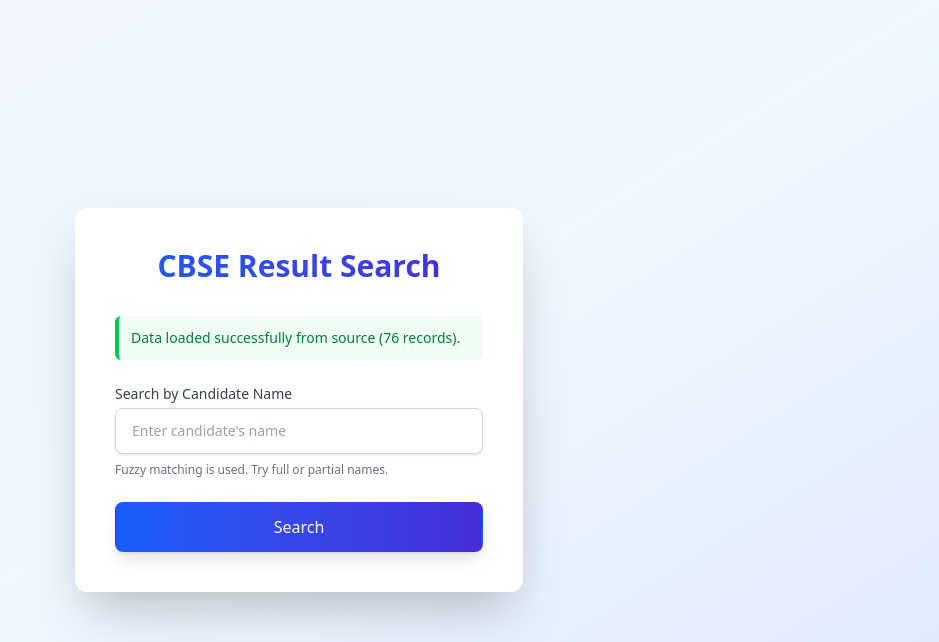
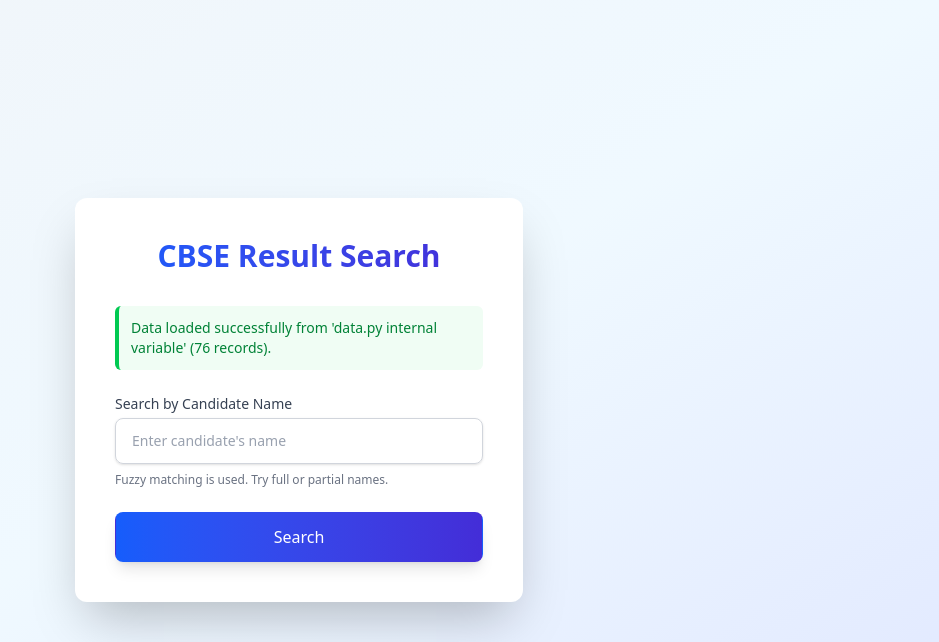
Before and after one commit to Advik-B/CBSE-Result, a FastAPI app: page / in a window 1280 px wide. Shown: the top 642 px of the page, without its empty margins (341-1280 px from the left). Run offline with FastAPI, Linux system fonts and the light colour scheme; style sheets or scripts are compiled from the project's sources.

Commit message:
Update index.html

```diff
--- a/templates/index.html
+++ b/templates/index.html
@@ -15,13 +15,13 @@
 
         {% if data_status.loaded %}
             <div class="mb-6 p-3 bg-green-50 border-l-4 border-green-500 text-green-700 rounded-md text-sm" role="alert">
-                <p>Data loaded successfully from source ({{ data_status.record_count }} records).</p>
+                <p>Data loaded successfully from '{{ data_status.source }}' ({{ data_status.record_count }} records).</p>
             </div>
         {% else %}
             <div class="mb-6 p-3 bg-red-50 border-l-4 border-red-500 text-red-700 rounded-md text-sm" role="alert">
                 <p class="font-semibold">Data Issue:</p>
-                <p>Could not load data from <code class="bg-red-200 text-red-800 px-1 rounded text-xs">{{ data_status.source_url }}</code>.</p>
-                <p class="mt-1">Search will not be available. Check server logs for details.</p>
+                <p>Could not load data from '{{ data_status.source }}'.</p>
+                <p class="mt-1">Search will not be available. Ensure data.py is correct.</p>
             </div>
         {% endif %}
 
```
